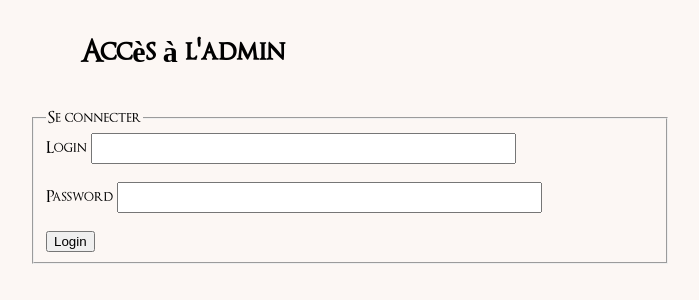
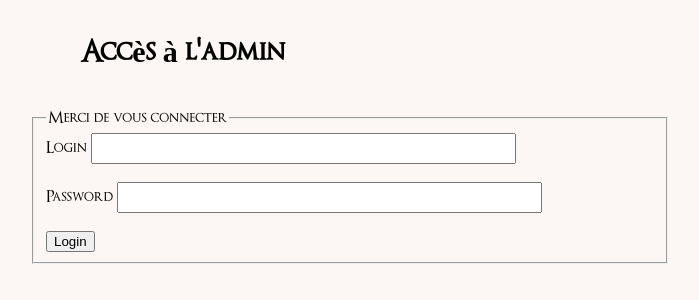
Before and after one commit to FerEmilie/exoSqlRestau, a PHP site: page /login.php in a window 1280 px wide. Shown: the part 477-777 px from the top of the page, without its empty margins (20-719 px from the left). Run offline with PHP 8.4, Linux system fonts and the light colour scheme.

```diff
--- a/login.php
+++ b/login.php
@@ -39,7 +39,7 @@ echo 'mot de passe invalide';
   <h2>Accès à l'admin</h2>
   <form id="form" action="gestion.php" method="post">
     <fieldset>
-        <legend>Se connecter</legend>
+        <legend>Merci de vous connecter</legend>
     <label class="label" for="login">Login</label>
     <input class="input" type="text" name="login" size="50" maxlength="40" /></br></br>
 
```
